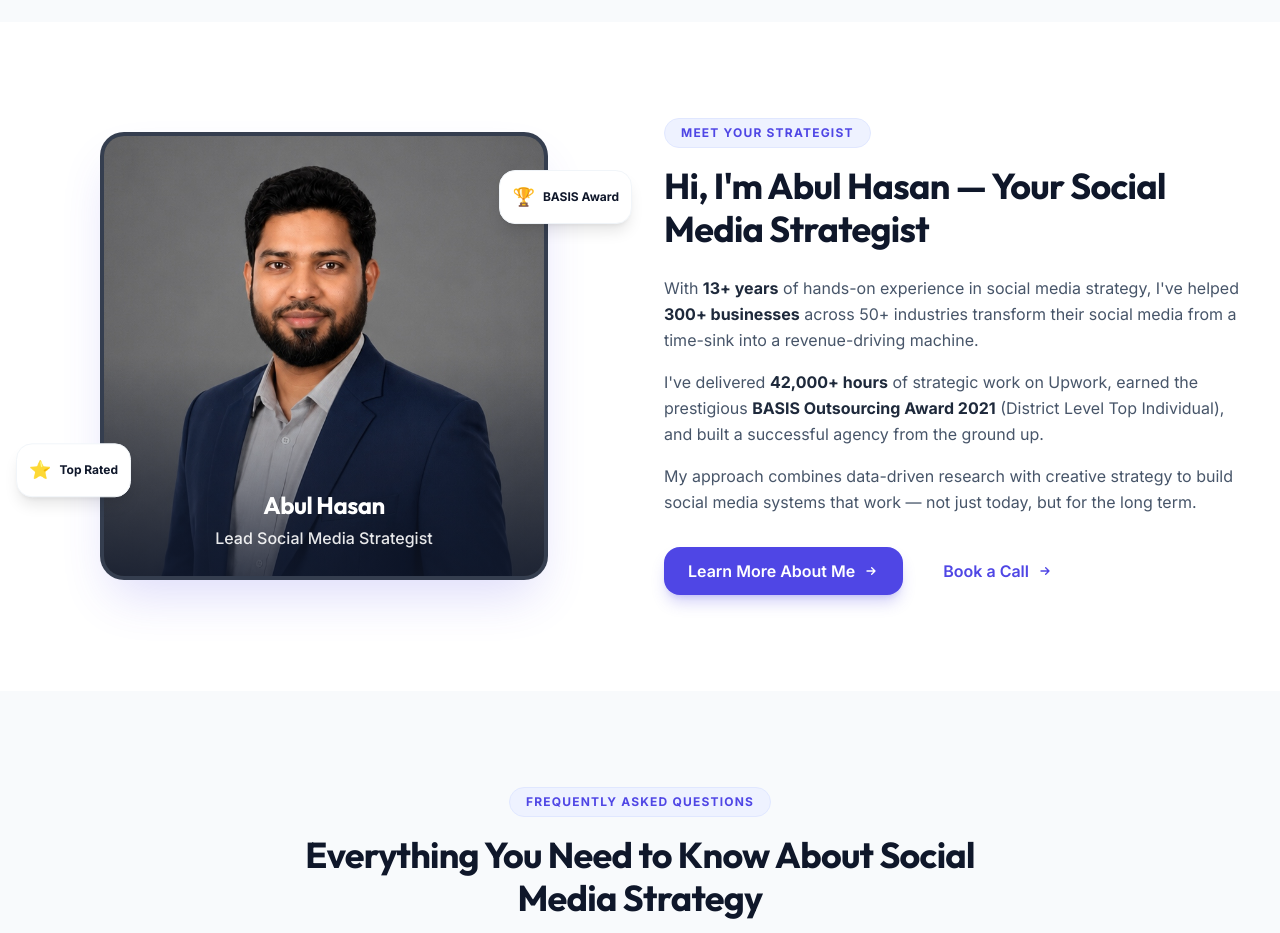
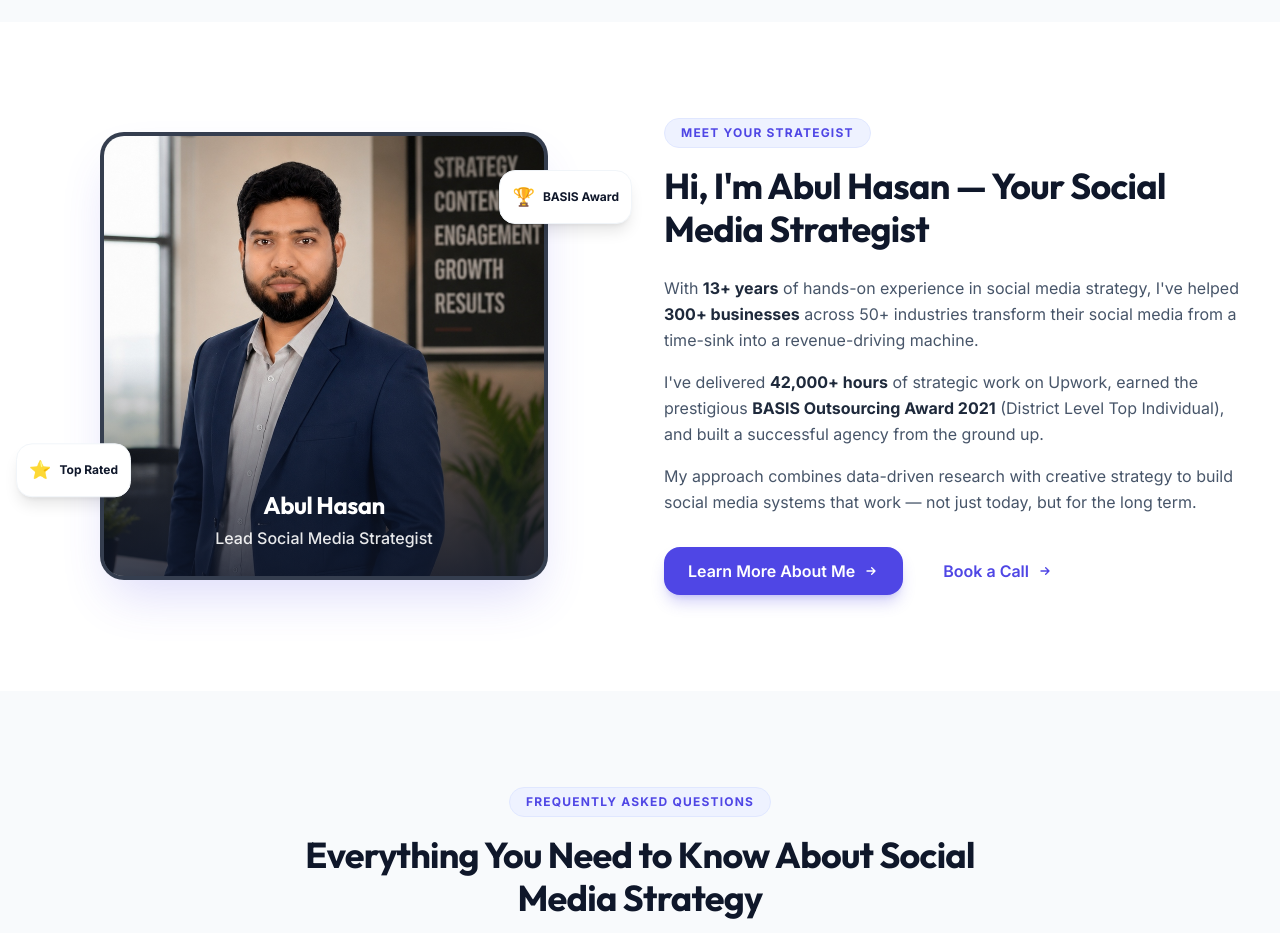
Before and after one commit to farad-alam/Social-Media-Strategist, a Next.js app: page / in a window 1280 px wide. Shown: the part 8420-9353 px from the top of the page. Built offline with nearby package versions, Linux system fonts and the light colour scheme.

Commit message:
feat: Add new office photo for Meet Your Strategist section

```diff
--- a/app/page.tsx
+++ b/app/page.tsx
@@ -997,7 +997,7 @@ export default function HomePage() {
             <ScrollReveal direction="left">
               <div className="relative">
                 <div className="aspect-square max-w-md mx-auto rounded-2xl bg-slate-800 overflow-hidden shadow-2xl shadow-primary/20 relative border-4 border-white/10">
-                  <img src="/images/abul-hasan.jpg" alt="Abul Hasan - Social Media Strategist - Headshot" className="w-full h-full object-cover object-top" />
+                  <img src="/images/abul-hasan-office.jpg" alt="Abul Hasan Office Photo" className="w-full h-full object-cover object-top" />
                   <div className="absolute inset-0 bg-gradient-to-t from-slate-900/80 via-transparent to-transparent pointer-events-none" />
                   <div className="absolute bottom-6 left-6 right-6 text-center">
                     <h3 className="text-2xl font-bold text-white mb-1">Abul Hasan</h3>
```
Also changed, not shown: public/images/abul-hasan-office.jpg (added).
